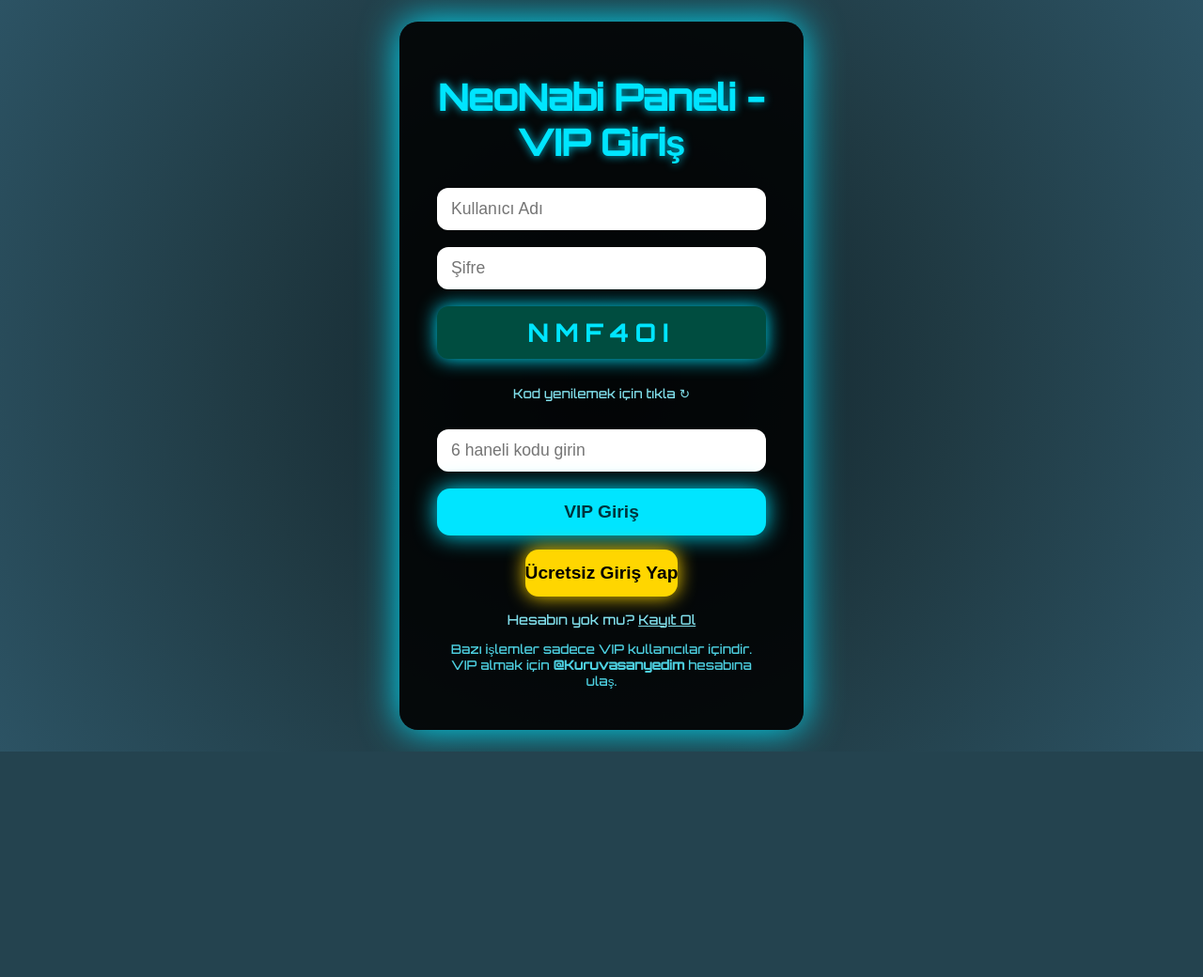
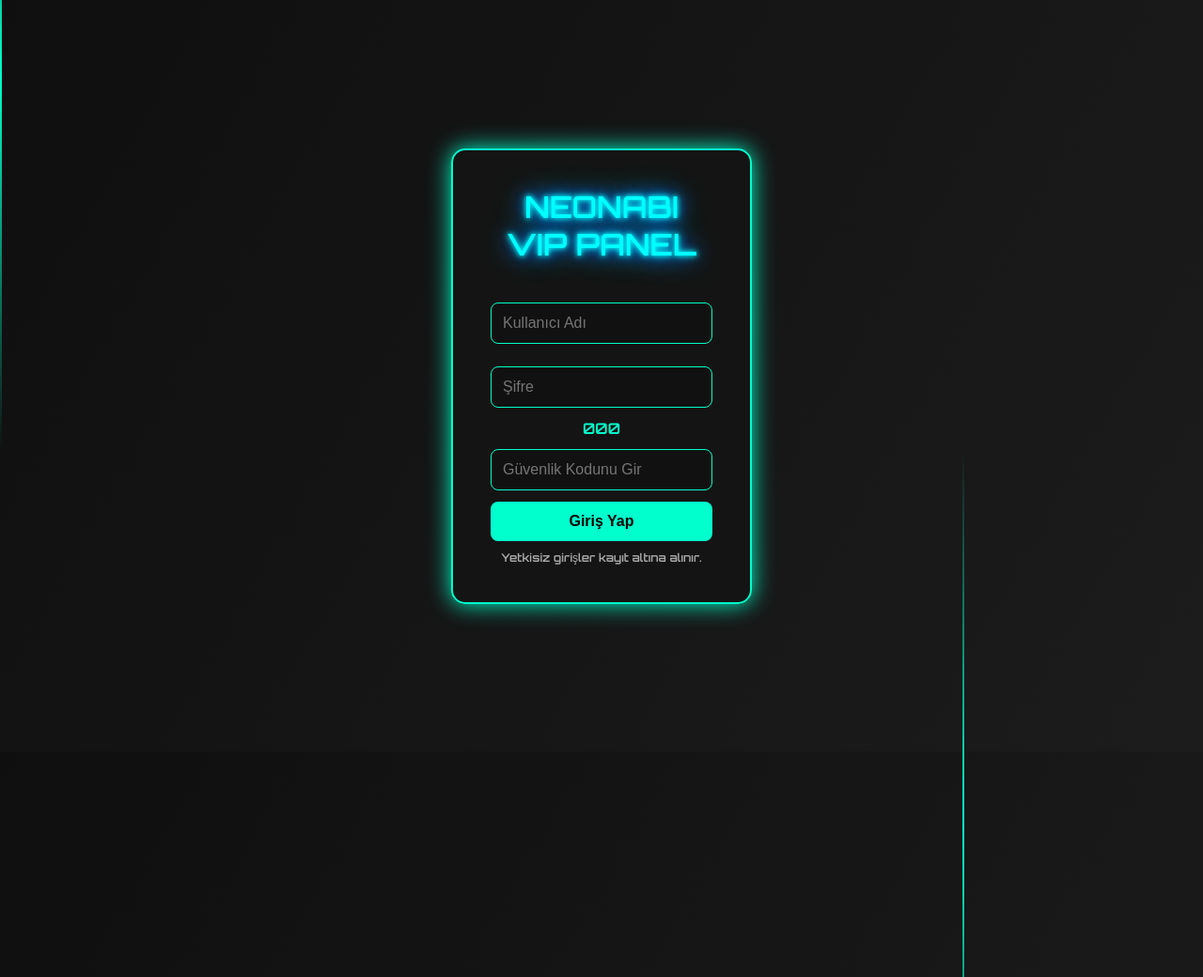
Before and after one commit to nabibaba90/Nabisorgu, a Flask app: template templates/login.html in a window 1280 px wide. Shown: the top 1040 px of the page at 94% size. Before the commit the page ends 800 px from the top, so only its background shows below. Run offline with Flask 3, Linux system fonts and the light colour scheme; the template is opened without the code that fills it: most values are stand-ins (such as "Sample title", 1, 10 or a date in 2020).

Commit message:
Update login.html

```diff
--- a/templates/login.html
+++ b/templates/login.html
@@ -2,194 +2,126 @@
 <html lang="tr">
 <head>
   <meta charset="UTF-8" />
+  <meta name="viewport" content="width=device-width, initial-scale=1" />
   <title>NeoNabi VIP Giriş</title>
-    <meta name="viewport" content="width=device-width, initial-scale=1" />
-    <link href="https://fonts.googleapis.com/css2?family=Orbitron:wght@500&display=swap" rel="stylesheet" />
+  <link href="https://fonts.googleapis.com/css2?family=Orbitron:wght@600&display=swap" rel="stylesheet">
   <style>
+    * {
+      margin: 0;
+      padding: 0;
+      box-sizing: border-box;
+    }
+
     body {
-            margin: 0;
+      height: 100vh;
+      background: linear-gradient(120deg, #0f0f0f, #1c1c1c);
       font-family: 'Orbitron', sans-serif;
-            background: radial-gradient(circle at center, #0f2027, #203a43, #2c5364);
-            color: #e0f7fa;
       display: flex;
       align-items: center;
       justify-content: center;
-            min-height: 100vh;
+      overflow: hidden;
+      position: relative;
+      color: #00ffcc;
     }
-        .container {
-            background: rgba(0,0,0,0.85);
-            padding: 30px 40px;
-            border-radius: 20px;
-            box-shadow: 0 0 40px #00e5ff;
-            width: 350px;
+
+    .glow {
+      font-size: 2em;
+      text-align: center;
+      color: #0ff;
+      text-shadow: 0 0 5px #0ff, 0 0 10px #0ff, 0 0 20px #00f, 0 0 30px #0ff;
+      margin-bottom: 30px;
+    }
+
+    .login-box {
+      background: rgba(20, 20, 20, 0.9);
+      padding: 40px;
+      border-radius: 15px;
+      border: 2px solid #00ffcc;
+      box-shadow: 0 0 25px #00ffcc;
+      width: 320px;
       text-align: center;
     }
-        h1 {
-            font-size: 2.4rem;
-            margin-bottom: 25px;
-            color: #00e5ff;
-            text-shadow: 0 0 10px #00b8d4;
+
+    .login-box input {
+      width: 100%;
+      padding: 12px;
+      margin: 12px 0;
+      background: #111;
+      border: 1px solid #00ffcc;
+      border-radius: 8px;
+      color: #0ff;
+      font-size: 1em;
     }
-        form {
-            display: flex;
-            flex-direction: column;
-            gap: 18px;
+
+    .login-box input:focus {
+      outline: none;
+      box-shadow: 0 0 10px #00ffcc;
     }
-        input[type="text"],
-        input[type="password"] {
-            padding: 12px 15px;
-            border-radius: 12px;
+
+    .login-box button {
+      background: #00ffcc;
+      color: #000;
+      font-weight: bold;
       border: none;
-            font-size: 1.1rem;
-            outline: none;
-            transition: box-shadow 0.3s;
+      padding: 12px;
+      width: 100%;
+      border-radius: 8px;
+      font-size: 1em;
+      cursor: pointer;
+      transition: 0.3s ease;
     }
-        input[type="text"]:focus,
-        input[type="password"]:focus {
-            box-shadow: 0 0 10px #00e5ff;
+
+    .login-box button:hover {
+      background: #0ff;
+      box-shadow: 0 0 15px #00ffcc;
     }
-        .captcha-display {
-            background: #004d40;
-            color: #00e5ff;
-            font-weight: 900;
-            font-size: 1.6rem;
-            letter-spacing: 8px;
-            padding: 12px 20px;
-            border-radius: 12px;
-            user-select: none;
-            cursor: pointer;
-            margin-bottom: 10px;
-            box-shadow: 0 0 20px #00e5ff;
+
+    .light-bars {
+      position: absolute;
+      width: 100%;
+      height: 100%;
+      pointer-events: none;
+      z-index: 0;
     }
-        .captcha-refresh-text {
-            font-size: 0.85rem;
-            color: #80deea;
-            margin-bottom: 12px;
-            cursor: pointer;
-            user-select: none;
-            transition: color 0.3s;
+
+    .light-bars::before,
+    .light-bars::after {
+      content: "";
+      position: absolute;
+      width: 2px;
+      height: 100%;
+      background: linear-gradient(to bottom, transparent, #00ffcc, transparent);
+      animation: scroll 2s linear infinite;
     }
-        .captcha-refresh-text:hover {
-            color: #00bcd4;
+
+    .light-bars::after {
+      left: 80%;
+      animation-delay: 1s;
     }
-        button {
-            background: #00e5ff;
-            border: none;
-            border-radius: 14px;
-            padding: 14px 0;
-            font-weight: 700;
-            font-size: 1.2rem;
-            color: #00343d;
-            cursor: pointer;
-            box-shadow: 0 0 25px #00e5ff;
-            transition: background 0.3s, box-shadow 0.3s;
+
+    @keyframes scroll {
+      0% { top: -100%; }
+      100% { top: 100%; }
     }
-        button:hover {
-            background: #00bcd4;
-            box-shadow: 0 0 35px #00bcd4;
-        }
-        #free-login {
-            margin-top: 15px;
-            background: #ffd600;
-            color: #000;
-            font-weight: 700;
-            box-shadow: 0 0 20px #ffd600;
-        }
-        #free-login:hover {
-            background: #ffc400;
-            box-shadow: 0 0 30px #ffc400;
-        }
-        p, a {
-            color: #80deea;
-            font-size: 0.9rem;
-        }
-        a:hover {
-            color: #00bcd4;
-            text-decoration: underline;
-        }
-        .info-text {
-            margin-top: 14px;
-            font-size: 0.85rem;
-            color: #4dd0e1;
-        }
-        @media(max-width: 420px){
-            .container {
-                width: 90vw;
-                padding: 20px;
-            }
-            h1 {
-                font-size: 1.8rem;
-            }
+
+    .warning {
+      font-size: 12px;
+      margin-top: 10px;
+      color: #aaa;
     }
   </style>
 </head>
 <body>
-    <div class="container">
-        <h1>NeoNabi Paneli - VIP Giriş</h1>
-        <form id="loginForm" method="POST" action="/login" onsubmit="return validateCaptcha()">
-            <input type="text" name="username" placeholder="Kullanıcı Adı" required autocomplete="off" />
-            <input type="password" name="password" placeholder="Şifre" required autocomplete="off" />
+  <div class="light-bars"></div>
 
-            <div class="captcha-display" id="captchaCode" title="Captcha koduna tıklayarak yenileyebilirsin" onclick="generateCaptcha()"></div>
-            <div class="captcha-refresh-text" onclick="generateCaptcha()">Kod yenilemek için tıkla ↻</div>
-
-            <input type="text" id="captchaInput" name="captcha_input" placeholder="6 haneli kodu girin" maxlength="6" required autocomplete="off" />
-
-            <button type="submit">VIP Giriş</button>
+  <form class="login-box" method="POST" action="/login">
+    <div class="glow">NEONABI VIP PANEL</div>
+    <input type="text" name="username" placeholder="Kullanıcı Adı" required />
+    <input type="password" name="password" placeholder="Şifre" required />
+    <div class="captcha">{{ captcha_code }}</div>
+    <input type="text" name="captcha" placeholder="Güvenlik Kodunu Gir" required />
+    <button type="submit">Giriş Yap</button>
+    <div class="warning">Yetkisiz girişler kayıt altına alınır.</div>
   </form>
-
-        <button id="free-login">Ücretsiz Giriş Yap</button>
-
-        <p>Hesabın yok mu? <a href="/register">Kayıt Ol</a></p>
-        <p class="info-text">
-            Bazı işlemler sadece VIP kullanıcılar içindir.<br />
-            VIP almak için <strong>@Kuruvasanyedim</strong> hesabına ulaş.
-        </p>
-    </div>
-
-    <script>
-        let currentCaptcha = '';
-
-        // Rastgele 6 haneli kod üret
-        function generateCaptcha() {
-            const chars = 'ABCDEFGHIJKLMNOPQRSTUVWXYZ0123456789';
-            let code = '';
-            for (let i = 0; i < 6; i++) {
-                code += chars.charAt(Math.floor(Math.random() * chars.length));
-            }
-            currentCaptcha = code;
-            document.getElementById('captchaCode').textContent = code;
-            document.getElementById('captchaInput').value = '';
-        }
-
-        // Form gönderiminde captcha kontrolü
-        function validateCaptcha() {
-            const userInput = document.getElementById('captchaInput').value.trim().toUpperCase();
-            if (userInput !== currentCaptcha) {
-                alert('Captcha kodu yanlış! Lütfen doğru kodu girin.');
-                generateCaptcha();
-                return false; // Formun gönderilmesini engelle
-            }
-            return true;
-        }
-
-        // Ücretsiz giriş butonu fonksiyonu
-        document.getElementById('free-login').addEventListener('click', function(e){
-            e.preventDefault();
-            // Ücretsiz kullanıcının erişebileceği işlemler için yönlendirme
-            // Burada direkt abonelik.html sayfasına gitmesini sağlıyoruz
-            window.location.href = 'abonelik.html';
-        });
-
-        // Sayfa yüklendiğinde captcha oluştur
-        window.onload = generateCaptcha;
-
-        // F12 ve Ctrl+Shift+I engelle (kötü niyetli engellemeyle değilse kaldır)
-        document.addEventListener("keydown", function (e) {
-            if (e.key === "F12" || (e.ctrlKey && e.shiftKey && (e.key === "I" || e.key === "J" || e.key === "C"))) {
-                e.preventDefault();
-            }
-        });
-    </script>
 </body>
 </html>
```
Lines whose indentation alone changed are shown as unchanged.
